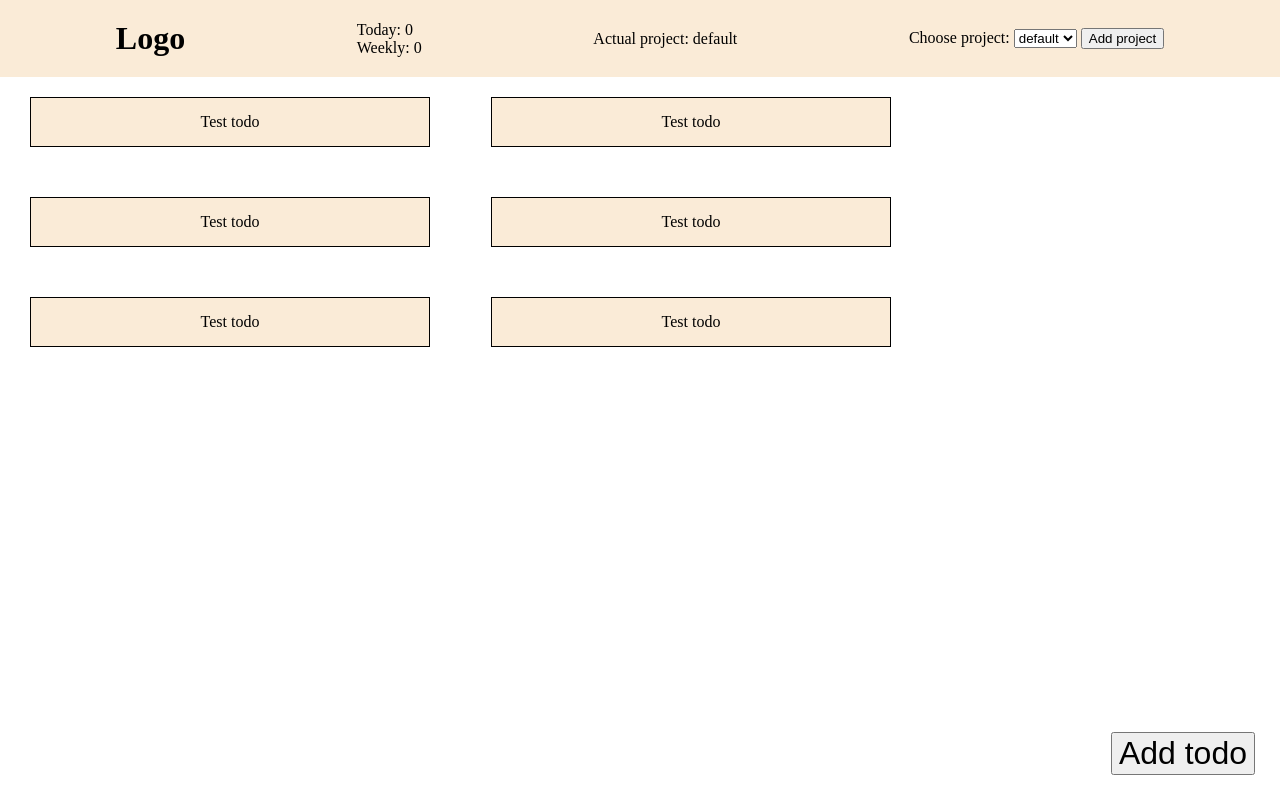
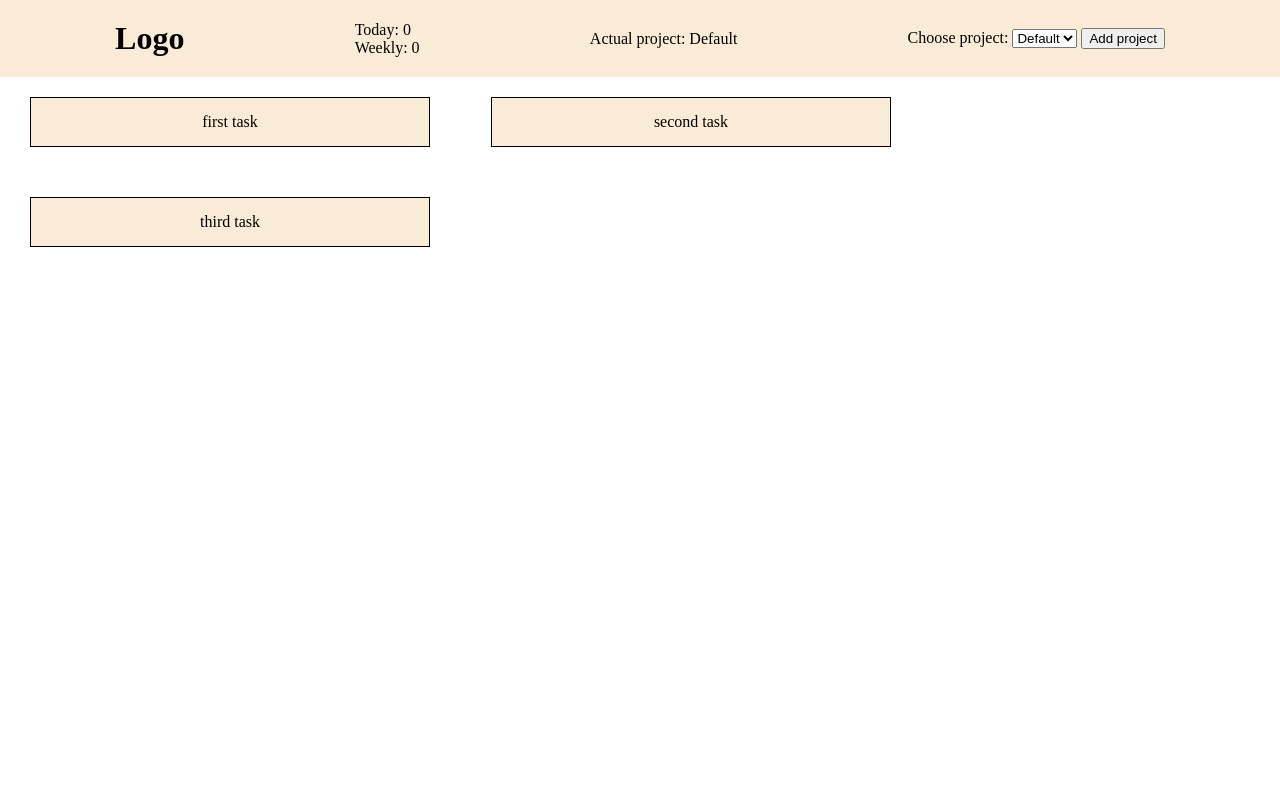
Before and after one commit to micsiw/todo-list, a website built with webpack: page dist/index.html in a window 1280 px wide. Built offline with nearby package versions, Linux system fonts and the light colour scheme.

Commit message:
added task module, page can now change actual project state

```diff
--- a/package.json
+++ b/package.json
@@ -19,5 +19,8 @@
   "devDependencies": {
     "webpack": "^5.75.0",
     "webpack-cli": "^5.0.1"
+  },
+  "dependencies": {
+    "date-fns": "^2.29.3"
   }
 }
--- a/src/index.js
+++ b/src/index.js
@@ -1,5 +1,3 @@
 import { initializeWebPage } from "./modules/ui";
 
-
-
 initializeWebPage();
--- a/src/modules/projects.js
+++ b/src/modules/projects.js
@@ -1,14 +1,43 @@
-let projects = ['default', 'test', 'school'];
 
-const newProject = (name) => {
+import newTask from './tasks.js';
+
+let projects = [];
+
+const Project = (name) => {
 
     const getName = () => name;
-    const create = (name) => {
-        projects.push(name);
-    }
 
-    return { getName, create };
+    let tasks = [];
+
+    const addTask = (name, dueDate = 'no date') => {
+        tasks.push(newTask(name, dueDate));
+    };
+
+    return { getName, addTask, tasks };
 };
 
-export default newProject();
+const defaultProject = Project('Default');
+const testProject = Project('Test');
+const schoolProject = Project('School');
+
+projects.push(defaultProject, testProject, schoolProject);
+
+defaultProject.addTask('first task');
+defaultProject.addTask('second task');
+defaultProject.addTask('third task');
+
+testProject.addTask('fourth task');
+
+schoolProject.addTask('fifth task');
+
+
+
+console.log('Project list: ' + projects)
+
+// console.log(defaultProject.tasks[0].getName())
+// console.log(defaultProject.tasks[0].getDate())
+
+
+
+export default Project;
 export { projects };
--- /dev/null
+++ b/src/modules/tasks.js
@@ -0,0 +1,8 @@
+const Task = (name, dueDate) => {
+    const getName = () => name;
+    const getDate = () => dueDate;
+
+    return { getName, getDate }
+};
+
+export default Task;
--- a/src/modules/ui.js
+++ b/src/modules/ui.js
@@ -1,30 +1,20 @@
-import newProject from './projects';
+import Project from './projects';
 import { projects } from './projects';
 
 const addProjectButton = document.querySelector('#add-project');
 const headerProject = document.querySelector('.header-project-list');
 const block = document.querySelectorAll('.todo-block');
 
+let actualProject = projects[0]
+
 function initializeWebPage() {
     addProjectButton.addEventListener('click', initializeNewProject);
 
-
-    block.forEach(element => {
-    element.addEventListener('click', () => {
-        element.classList.toggle('expand');
-        })
-    })
-
     updateProjectList();
-    swapProject();
-
-    console.log('Projects array: ' + projects)
-
+    loadTasks();
 };
 
 function initializeNewProject() {
-
-    let projectName;
 
     addProjectButton.remove();;
     const addProjectFormInput = document.createElement('input');
@@ -39,7 +29,7 @@ function initializeNewProject() {
     headerProject.appendChild(addProjectFormButton);
 
     function getProjectName() {
-        projectName = addProjectFormInput.value
+        const projectName = addProjectFormInput.value
 
         if (projectName === '') {
             alert('Project must be named');
@@ -47,7 +37,7 @@ function initializeNewProject() {
         }
 
         console.log('New project name is ' + projectName)
-        newProject.create(addProjectFormInput.value)
+        projects.push(Project(projectName));
         addProjectFormInput.remove();
         addProjectFormButton.remove();
         headerProject.appendChild(addProjectButton);
@@ -61,27 +51,52 @@ function updateProjectList() {
 
     projects.forEach(project => {
         const projectOption = document.createElement('option');
-        projectOption.value = project;
-        projectOption.innerHTML = project;
+        // const projectID = project.indexOf(project.getName());
+        // projectOption.dataset.id = projectID;
+        // zrób tak, żeby każdy projet miał id dataset po którym można ustawić aktualny projekt
+        projectOption.value = project.getName();
+        projectOption.innerHTML = project.getName();
         projectList.appendChild(projectOption);
     })
 }
 
-function swapProject() {
-    const projectList = document.querySelector('#project-list').childNodes;
+function loadTasks() {
+    const main = document.querySelector('main');
+    main.innerHTML = '';
+
+    actualProject.tasks.forEach(task => {
+        const container = document.createElement('div');
+        container.classList.add('todo-container');
+        const block = document.createElement('div');
+        block.classList.add('todo-block');
+        const title = document.createElement('p');
+        title.innerHTML = task.getName();
+        title.classList.add('todo-title');
+        block.appendChild(title);
+        container.appendChild(block);
+        main.appendChild(container);
+    })
+}
+
+//opcja rozwinięcia todo okna
+
+block.forEach(element => {
+    element.addEventListener('click', () => {
+        element.classList.toggle('expand');
+    })
+})
+
+//ładowanie nowego projektu na stronę i zmiana actualProject
+
+const projectList = document.querySelector('#project-list');
     const projectInfo = document.querySelector('.header-project-info');
+    projectInfo.innerHTML = 'Actual project: ' + actualProject.getName();
 
-
-    projectList.forEach(project => {
-        console.log(project)
-        project.addEventListener('select', (e) => {
-            console.log(e);
-            projectInfo.innerHTML = project;
-        })
+    projectList.addEventListener("change", (e) => {
+        actualProject = e.target.value;
+        projectInfo.innerHTML = 'Actual project: ' + actualProject;
+        console.log('Actual project: ' + actualProject)
+        console.log(e.target)
     });
 
-// Zrob ta funkcje tak zeby zmieniala focus projektu na inny :P
-
-}
-
 export { initializeWebPage };
```
Also changed, not shown: dist/index.html, dist/main.js, 1 other file.
